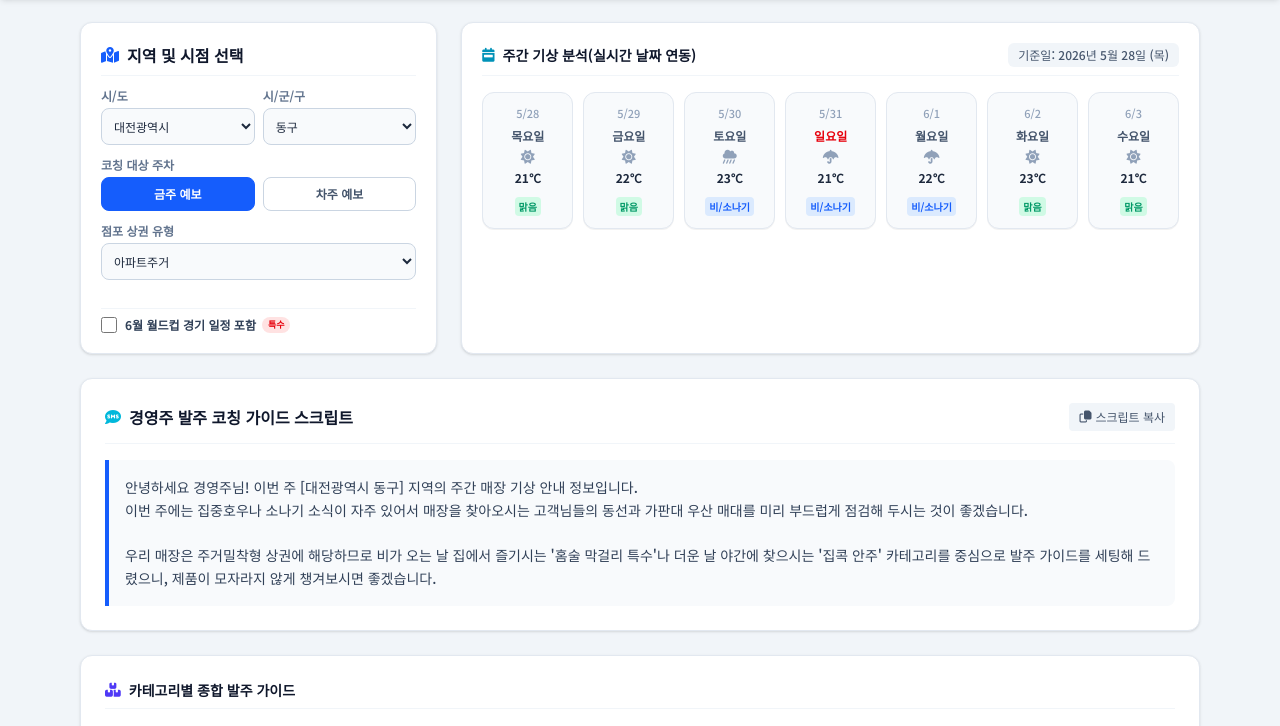
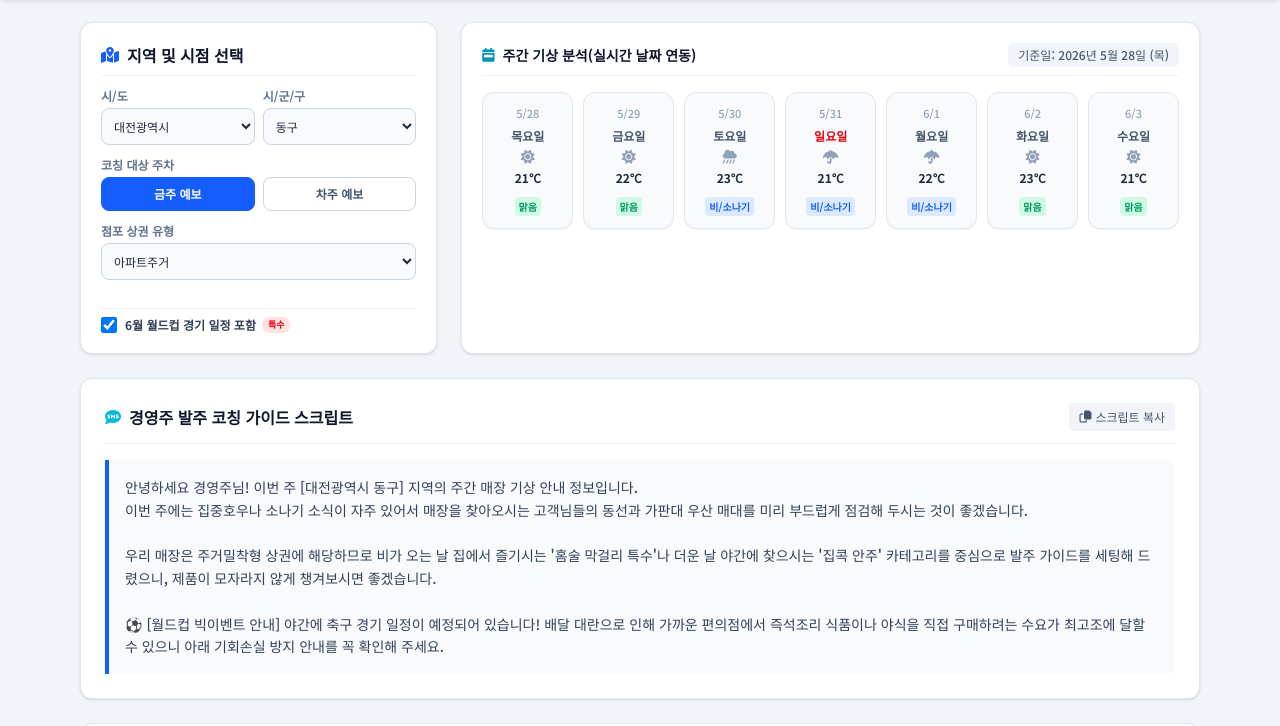
Before and after one commit to ohjunghyun12-hub/cvs_weather, a plain HTML site: page index.html in a window 1280 px wide. Shown: the part 70-796 px from the top of the page. Drawn offline with nearby package versions, Linux system fonts and the light colour scheme.

Commit message:
Update index.html

```diff
--- a/index.html
+++ b/index.html
@@ -4,6 +4,7 @@
     <meta charset="UTF-8">
     <meta name="viewport" content="width=device-width, initial-scale=1.0">
     <title>GS25 지역별 주간 날씨 및 발주 가이드</title>
+    <!-- Tailwind CSS 및 FontAwesome 아이콘 로드 -->
     <script src="https://cdn.jsdelivr.net/npm/@tailwindcss/browser@4"></script>
     <link rel="stylesheet" href="https://cdnjs.cloudflare.com/ajax/libs/font-awesome/6.4.0/css/all.min.css">
     <style>
@@ -13,6 +14,7 @@
 </head>
 <body class="text-slate-800 antialiased pb-12">
 
+    <!-- 상단 헤더 -->
     <header class="bg-gradient-to-r from-blue-700 to-cyan-600 text-white shadow-md">
         <div class="max-w-6xl mx-auto px-4 py-5 flex justify-between items-center">
             <div class="flex items-center space-x-3">
@@ -22,16 +24,20 @@
         </div>
     </header>
 
+    <!-- 메인 컨테이너 -->
     <main class="max-w-6xl mx-auto px-4 mt-6 space-y-6">
 
+        <!-- 상단 영역: 조건 선택 및 주간 기상 정보 -->
         <section class="grid grid-cols-1 lg:grid-cols-3 gap-6">
 
+            <!-- 환경 설정 카드 -->
             <div class="bg-white rounded-xl shadow-sm p-5 border border-slate-200 space-y-4 flex flex-col justify-between">
                 <div>
                     <div class="border-b border-slate-100 pb-2 mb-3">
                         <h2 class="font-bold text-slate-900 flex items-center"><i class="fa-solid fa-map-location-dot text-blue-600 mr-2"></i>지역 및 시점 선택</h2>
                     </div>
 
+                    <!-- 1. 지역 선택 -->
                     <div class="grid grid-cols-2 gap-2 mb-3">
                         <div>
                             <label class="block text-xs font-bold text-slate-500 mb-1">시/도</label>
@@ -47,10 +53,12 @@
                         <div>
                             <label class="block text-xs font-bold text-slate-500 mb-1">시/군/구</label>
                             <select id="sigunguSelect" onchange="calculateWeatherAndCoaching()" class="w-full bg-slate-50 border border-slate-300 rounded-lg p-2 text-xs focus:ring-2 focus:ring-blue-500 focus:outline-none">
-                                </select>
+                                <!-- 자바스크립트에서 동적 생성 -->
+                            </select>
                         </div>
                     </div>
 
+                    <!-- 2. 주차 선택 -->
                     <div class="mb-3">
                         <label class="block text-xs font-bold text-slate-500 mb-1">코칭 대상 주차</label>
                         <div class="grid grid-cols-2 gap-2">
@@ -59,6 +67,7 @@
                         </div>
                     </div>
 
+                    <!-- 3. 상권 분류 -->
                     <div class="mb-3">
                         <label class="block text-xs font-bold text-slate-500 mb-1">점포 상권 유형</label>
                         <select id="sangkwonSelect" onchange="calculateWeatherAndCoaching()" class="w-full bg-slate-50 border border-slate-300 rounded-lg p-2 text-xs focus:ring-2 focus:ring-blue-500 focus:outline-none">
@@ -73,8 +82,9 @@
                     </div>
                 </div>
 
+                <!-- 4. 특수 이벤트 체크 -->
                 <div class="flex items-center pt-2 border-t border-slate-100">
-                    <input type="checkbox" id="worldcupCheck" onchange="calculateWeatherAndCoaching()" class="w-4 h-4 text-blue-600 bg-slate-100 border-slate-300 rounded focus:ring-blue-500">
+                    <input type="checkbox" id="worldcupCheck" checked onchange="calculateWeatherAndCoaching()" class="w-4 h-4 text-blue-600 bg-slate-100 border-slate-300 rounded focus:ring-blue-500">
                     <label for="worldcupCheck" class="ml-2 text-xs font-bold text-slate-700 select-none flex items-center">
                         <span>6월 월드컵 경기 일정 포함</span>
                         <span class="ml-1.5 bg-red-100 text-red-600 text-[9px] px-1.5 py-0.5 rounded-full">특수</span>
@@ -82,8 +92,10 @@
                 </div>
             </div>
 
+            <!-- 주간 날씨 모니터링 판넬 -->
             <div class="bg-white rounded-xl shadow-sm p-5 border border-slate-200 lg:col-span-2">
                 <div class="border-b border-slate-100 pb-2 mb-4 flex justify-between items-center">
+                    <!-- [고정 완료] 이제 자바스크립트가 새로고침되어도 덮어쓰지 않도록 텍스트를 철저하게 박아두었습니다. -->
                     <h3 class="font-bold text-slate-900 text-sm flex items-center" id="weatherPanelTitle">
                         <i class="fa-solid fa-calendar-week text-cyan-600 mr-2"></i>
                         주간 기상 분석(실시간 날짜 연동)
@@ -91,12 +103,15 @@
                     <span id="todayBadge" class="text-xs bg-slate-100 text-slate-600 font-medium px-2.5 py-1 rounded-md"></span>
                 </div>
                 <div id="weeklyWeatherContainer" class="grid grid-cols-2 sm:grid-cols-4 md:grid-cols-7 gap-2.5">
-                    </div>
+                    <!-- 데이터 렌더링 -->
+                </div>
             </div>
         </section>
 
+        <!-- 하단 영역: 실시간 발주 코칭 솔루션 및 카테고리 가이드 -->
         <section class="space-y-6">
 
+            <!-- 경영주 발주 코칭 스크립트 -->
             <div class="bg-white rounded-xl shadow-sm p-6 border border-slate-200">
                 <div class="flex items-center justify-between border-b border-slate-100 pb-3 mb-4">
                     <h2 class="text-base font-bold text-slate-900 flex items-center">
@@ -112,12 +127,14 @@
                 </blockquote>
             </div>
 
+            <!-- 카테고리별 상세 가이드라인 -->
             <div class="bg-white rounded-xl shadow-sm p-6 border border-slate-200 space-y-5">
                 <div class="border-b border-slate-100 pb-2">
                     <h3 class="font-bold text-slate-900 text-sm flex items-center"><i class="fa-solid fa-boxes-stacked text-indigo-600 mr-2"></i>카테고리별 종합 발주 가이드</h3>
                 </div>
 
                 <div class="grid grid-cols-1 md:grid-cols-2 gap-4">
+                    <!-- 1. FRESH FOOD -->
                     <div class="p-4 bg-slate-50 rounded-lg border border-slate-200">
                         <h4 class="font-bold text-xs sm:text-sm text-cyan-700 mb-2 flex items-center">
                             <i class="fa-solid fa-box-tissue mr-1.5"></i> FRESH FOOD (FF)
@@ -125,6 +142,7 @@
                         <p id="ffContent" class="text-xs text-slate-600 leading-relaxed whitespace-pre-line"></p>
                     </div>
 
+                    <!-- 2. 카운터 FF -->
                     <div class="p-4 bg-slate-50 rounded-lg border border-slate-200">
                         <h4 class="font-bold text-xs sm:text-sm text-orange-700 mb-2 flex items-center">
                             <i class="fa-solid fa-drumstick-bite mr-1.5"></i> 카운터 FF (즉석조리)
@@ -132,6 +150,7 @@
                         <p id="counterFfContent" class="text-xs text-slate-600 leading-relaxed whitespace-pre-line"></p>
                     </div>
 
+                    <!-- 3. 주류 / 음료 -->
                     <div class="p-4 bg-slate-50 rounded-lg border border-slate-200">
                         <h4 class="font-bold text-xs sm:text-sm text-blue-700 mb-2 flex items-center">
                             <i class="fa-solid fa-beer-mug-empty mr-1.5"></i> 주류 / 음료 카테고리
@@ -139,6 +158,7 @@
                         <p id="drinkContent" class="text-xs text-slate-600 leading-relaxed whitespace-pre-line"></p>
                     </div>
 
+                    <!-- 4. 일반상품 / 아이스 / 비식품 -->
                     <div class="p-4 bg-slate-50 rounded-lg border border-slate-200">
                         <h4 class="font-bold text-xs sm:text-sm text-purple-700 mb-2 flex items-center">
                             <i class="fa-solid fa-snowflake mr-1.5"></i> 아이스 / 가공 / 비식품
@@ -150,6 +170,7 @@
         </section>
     </main>
 
+    <!-- 스크립트 및 비즈니스 데이터 매핑 엔진 -->
     <script>
         const regionStructure = {
             daejeon: ["동구", "중구", "서구", "유성구", "대덕구"],
```
